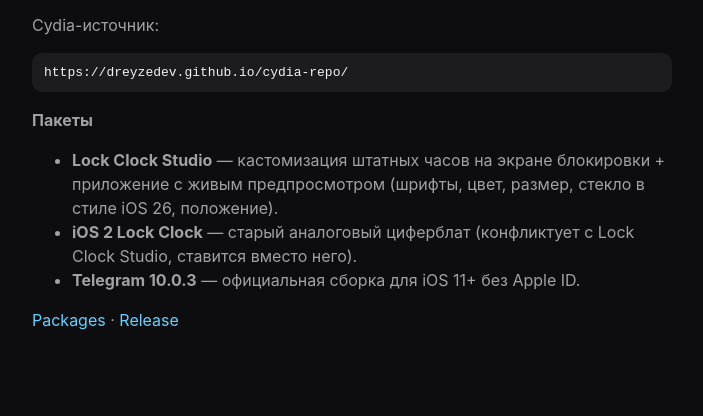
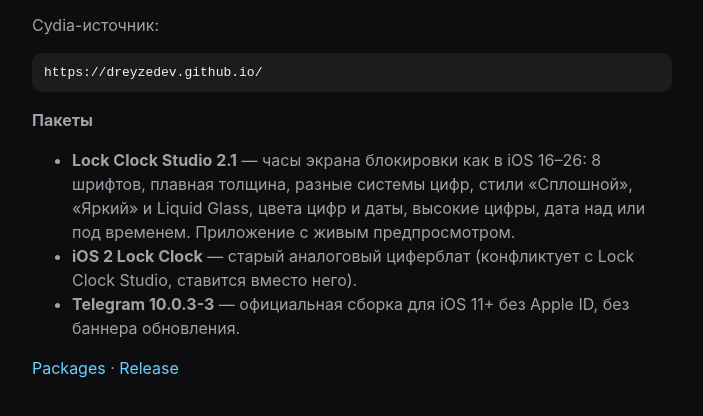
Before and after one commit to DreyzeDev/DreyzeDev.github.io, a plain HTML site: page index.html in a window 1280 px wide. Shown: the part 88-504 px from the top of the page, without its empty margins (288-991 px from the left). Drawn offline with Linux system fonts and the light colour scheme.

Commit message:
feat: Lock Clock Studio 2.1.0
- Fix clock colors on iOS 12: the tweak now hides the system clock
  (SBUILegibilityLabel) and draws its own, so colors always apply.
- iOS 16-26 style customization: 8 fonts, weight slider, numeral
  systems, solid / vibrant / Liquid Glass styles, tall clock, separate
  time and date colors, date above or below the time.
- Replace the 2.0.0 package and rebuild Packages/Release indexes.
- Fix the Cydia source URL on the landing page and update README.

Co-Authored-By: Claude Opus 5.5 <noreply@anthropic.com>

```diff
--- a/index.html
+++ b/index.html
@@ -2,12 +2,12 @@
 <html lang="ru"><head><meta charset="utf-8"><meta name="viewport" content="width=device-width, initial-scale=1"><title>opencode Cydia repo</title>
 <style>body{font-family:-apple-system,Helvetica,Arial,sans-serif;background:#0d0d0f;color:#f2f2f7;margin:0}main{max-width:640px;margin:0 auto;padding:40px 20px}h1{font-size:24px}code,pre{background:#1c1c1e;border-radius:10px;padding:12px;overflow-x:auto;display:block}p,li{color:#a1a1a6;line-height:1.5}a{color:#64d2ff;text-decoration:none}</style>
 </head><body><main><h1>opencode Cydia repo</h1>
-<p>Cydia-источник:</p><pre>https://dreyzedev.github.io/cydia-repo/</pre>
+<p>Cydia-источник:</p><pre>https://dreyzedev.github.io/</pre>
 <p><strong>Пакеты</strong></p>
 <ul>
-<li><strong>Lock Clock Studio</strong> — кастомизация штатных часов на экране блокировки + приложение с живым предпросмотром (шрифты, цвет, размер, стекло в стиле iOS 26, положение).</li>
+<li><strong>Lock Clock Studio 2.1</strong> — часы экрана блокировки как в iOS 16–26: 8 шрифтов, плавная толщина, разные системы цифр, стили «Сплошной», «Яркий» и Liquid Glass, цвета цифр и даты, высокие цифры, дата над или под временем. Приложение с живым предпросмотром.</li>
 <li><strong>iOS 2 Lock Clock</strong> — старый аналоговый циферблат (конфликтует с Lock Clock Studio, ставится вместо него).</li>
-<li><strong>Telegram 10.0.3</strong> — официальная сборка для iOS 11+ без Apple ID.</li>
+<li><strong>Telegram 10.0.3-3</strong> — официальная сборка для iOS 11+ без Apple ID, без баннера обновления.</li>
 </ul>
 <p><a href="Packages">Packages</a> · <a href="Release">Release</a></p>
 </main></body></html>
```
Also changed, not shown: 9 other files.
